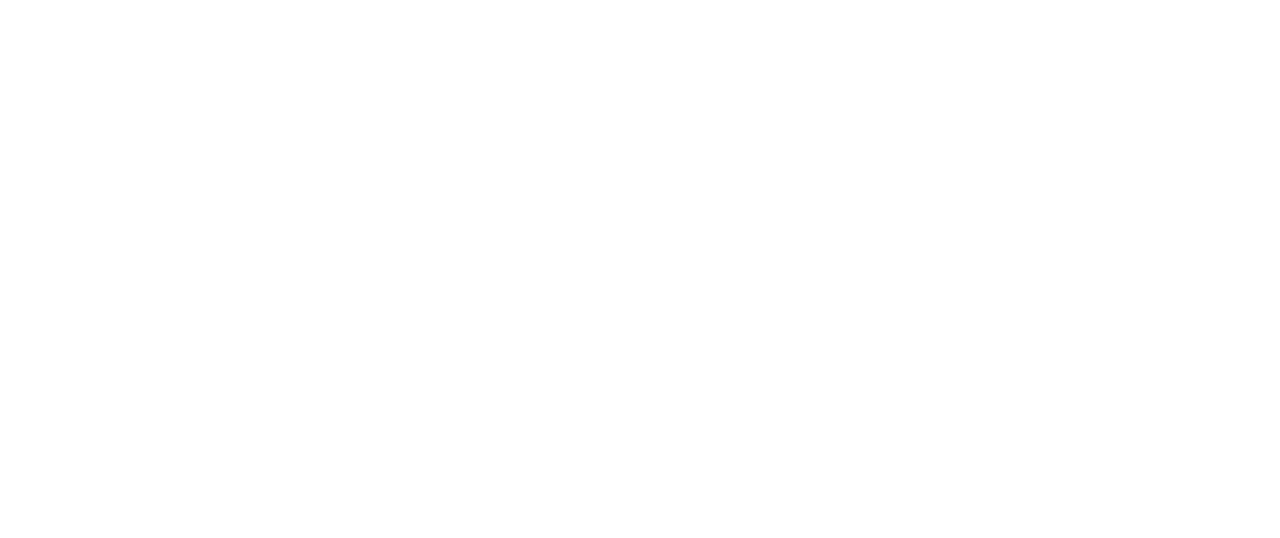
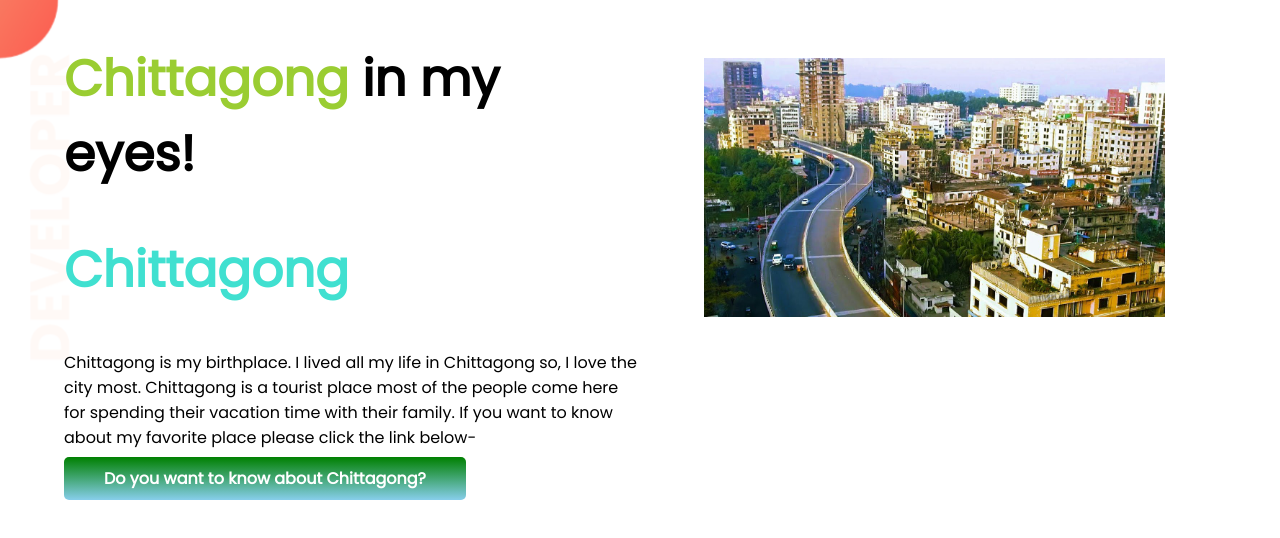
Before and after one commit to tashfiaislamistila/chittagong-tourist-spot, a plain HTML site: page index.html in a window 1280 px wide. Drawn offline with Linux system fonts and the light colour scheme.

Commit message:
top banner

```diff
--- a/index.html
+++ b/index.html
@@ -6,11 +6,31 @@
     <meta http-equiv="X-UA-Compatible" content="IE=edge">
     <meta name="viewport" content="width=device-width, initial-scale=1.0">
     <title>Tourist Spot of Chittagong</title>
+    <link rel="preconnect" href="https://fonts.googleapis.com">
+    <link rel="preconnect" href="https://fonts.gstatic.com" crossorigin>
+    <link href="https://fonts.googleapis.com/css2?family=Poppins&display=swap" rel="stylesheet">
     <link rel="stylesheet" href="style.css">
 </head>
 
 <body>
 
+    <section class="top-banner">
+        <div class="half-width">
+            <h1><span class="yellowgreen-color">Chittagong</span> in my eyes!</h1>
+            <h1 class="blue">Chittagong</h1>
+            <p>
+                Chittagong is my birthplace. I lived all my life in Chittagong so,
+                I love the city most. Chittagong is a tourist place most of the people
+                come here for spending their vacation time with their family. If you
+                want to know about my favorite place please click the link below-
+            </p>
+            <a class="link-button" target="_blank" href="https://en.wikipedia.org/wiki/Chittagong">Do you want to know
+                about Chittagong?</a>
+        </div>
+        <div class="half-width">
+            <img src="images/ctg.jpg" alt="">
+        </div>
+    </section>
 </body>
 
 </html>
--- a/style.css
+++ b/style.css
@@ -0,0 +1,38 @@
+body{
+    font-family: 'Poppins', sans-serif;
+    margin: 0;
+}
+h1{
+    font-size: 50px;
+}
+.yellowgreen-color
+{
+ color: yellowgreen;
+}
+.blue{
+    color: turquoise;
+}
+section{
+    display: flex;
+}
+.half-width{
+    width: 50%;
+    padding-left:5% ;
+}
+.half-width img{
+ width: 80%;
+ padding-top: 10%;
+}
+.link-button{
+    text-decoration: none;
+    background-image: linear-gradient(green,skyblue);
+    padding:10px 40px;
+    color:white;
+    font-weight: 700;
+    border-radius: 5px;
+}
+.top-banner{
+    background-image: url(images/top-banner.png);
+    background-repeat: no-repeat;
+
+}
```
Also changed, not shown: images/coxs-bazer.jpg (added), images/ctg.jpg (added), images/dream-bg.png (added), images/exp-bg.png (added), images/my-bg.png (added), images/my-bg2.png (added), images/saint-martin.jpg (added), images/sajek.jpg (added), images/top-banner.png (added).
